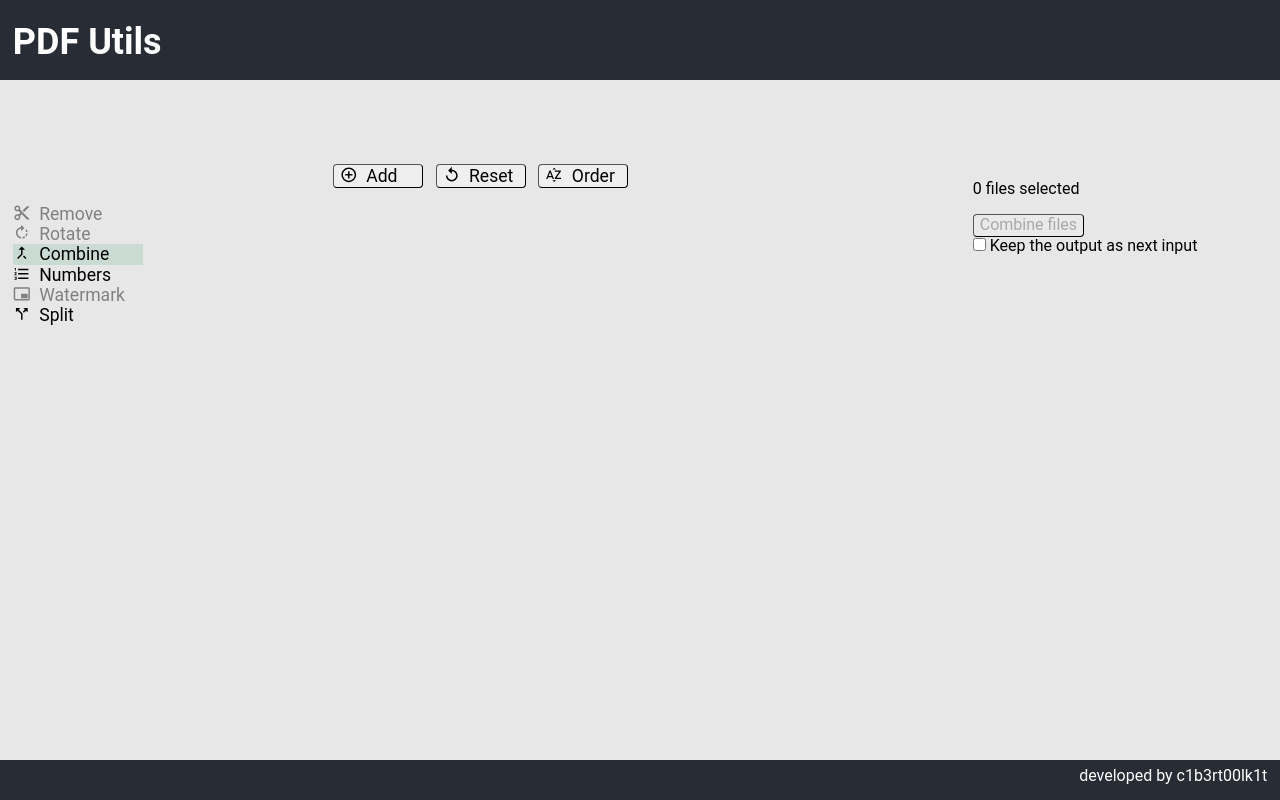
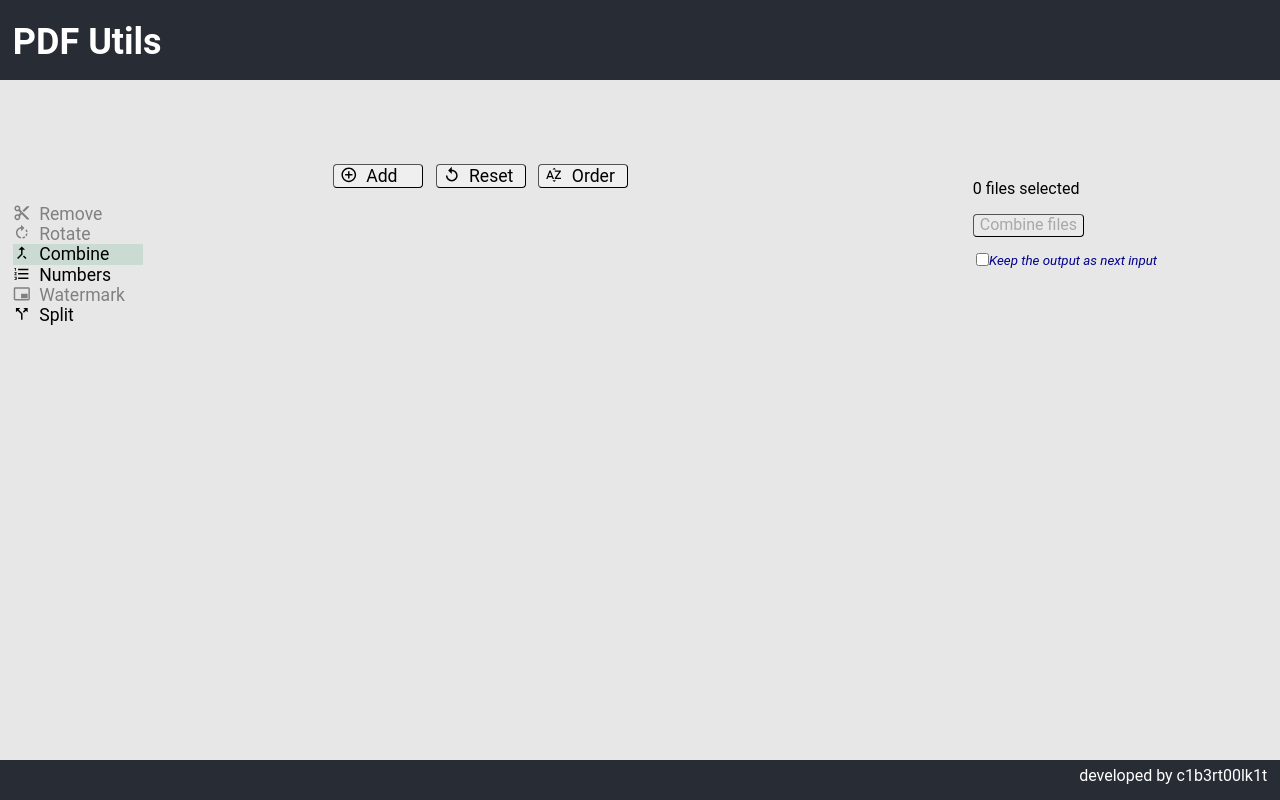
Before and after one commit to c1b3rt00lk1t/pdf-poc, a React (Vite) app: page / in a window 1280 px wide. Built offline with nearby package versions, Linux system fonts and the light colour scheme.

Commit message:
Style for checkbox for keeping the output as input

```diff
--- a/src/components/Transformations.module.css
+++ b/src/components/Transformations.module.css
@@ -40,6 +40,15 @@ input[type="number"]::-webkit-inner-spin-button {
   margin: 5vh 1vw;
 }
 
+.labelSmall {
+  margin-top: 2vh;
+  display: flex;
+  font-size: smaller;
+  font-style: italic;
+  color: darkblue;
+  margin-left: 0.2rem;
+}
+
 @media screen and (max-width: 576px) {
   .form {
     min-width: 50px;
```
